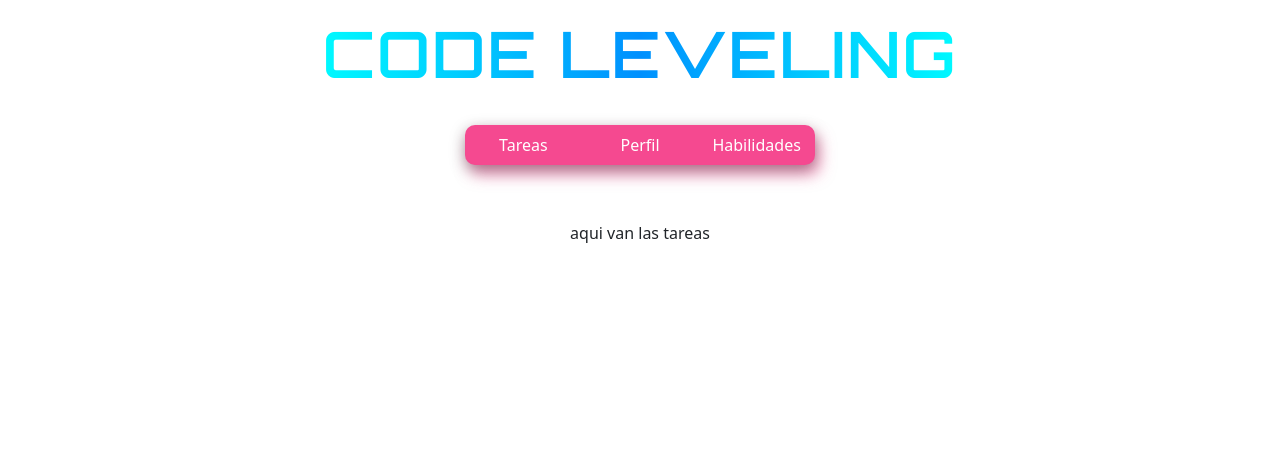
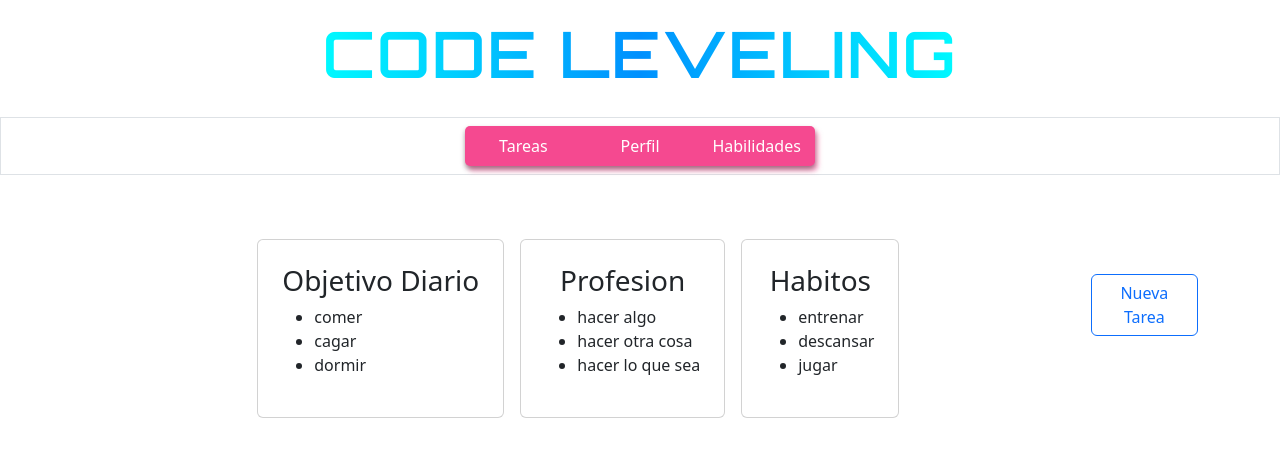
Before and after one commit to R708-0/CodeLeveling, a Flask app: page /tareas in a window 1280 px wide. Shown: the top 457 px of the page. Run offline with Flask 3, Linux system fonts and the light colour scheme.

Commit message:
flask 1.0

```diff
--- a/app.py
+++ b/app.py
@@ -3,7 +3,8 @@ from flask import Flask, render_template
 app = Flask(__name__)
 
 @app.route("/")
-def hola():
+def perfil():
+
     return render_template("perfil.html")
 
 @app.route("/tareas")
--- a/static/css/style.css
+++ b/static/css/style.css
@@ -11,13 +11,13 @@
   padding: 0 1rem;
   line-height: 1.2;
 }
-
-
 .container{
   display: flex;
   justify-content: center;
   align-items: center;
 }
+
+/* botones en barra de nav */
 .button-container {
   display: flex;
   background-color: rgba(245, 73, 144);
@@ -25,9 +25,9 @@
   height: 40px;
   align-items: center;
   justify-content: space-around;
-  border-radius: 10px;
-  box-shadow: rgba(0, 0, 0, 0.35) 0px 5px 15px,
-        rgba(245, 73, 144, 0.5) 5px 10px 15px;
+  border-radius: 5px;
+  box-shadow: rgba(0, 0, 0, 0.35) 0px 3px 5px,
+        rgba(245, 73, 144, 0.5) 3px 5px 5px;
 
 }
 .button {
@@ -48,6 +48,8 @@
 .button:hover {
   transform: translateY(-3px);
 }
+
+/* tarjetas */
 .mb-0{
   font-family:'Rajdhani','Orbitron', sans-serif;
   font-weight: bold;
@@ -61,3 +63,26 @@
   font-weight: bold;
   color:#011f35;
 }
+
+/* personalizar tarjetas, botones */
+
+.card-p {
+  transition: transform 0.3s ease, box-shadow 0.3s ease;
+}
+.card-p:hover{
+  transform: scale(1.001);
+  box-shadow: 0.3rem 0 0.5rem rgba(0, 0, 0, 0.2);
+}
+.animate-bar{
+  transition: width 1s ease-in-out;
+}
+.btn-p{
+  transition: transform 0.2s ease, box-shadow 0.2s ease;
+}
+.btn-p:hover{
+  background-color:rgba(245, 73, 144);
+  border-color:rgba(245, 73, 144);
+  transform: scale(1.05);
+  box-shadow: rgba(0, 0, 0, 0.35) 0px 3px 5px,
+        rgba(245, 73, 144, 0.5) 3px 5px 5px;
+}
--- a/templates/layout.html
+++ b/templates/layout.html
@@ -6,6 +6,7 @@
         <meta name="viewport" content="initial-scale=1, width=device-width">
         <!-- bootstrap js para el navbar y responsive-->
         <link href="https://cdn.jsdelivr.net/npm/bootstrap@5.3.3/dist/css/bootstrap.min.css" rel="stylesheet" integrity="sha384-QWTKZyjpPEjISv5WaRU9OFeRpok6YctnYmDr5pNlyT2bRjXh0JMhjY6hW+ALEwIH" crossorigin="anonymous">
+        <link rel="stylesheet" href="https://cdnjs.cloudflare.com/ajax/libs/font-awesome/6.5.0/css/all.min.css">
         <script src="https://cdn.jsdelivr.net/npm/bootstrap@5.3.3/dist/js/bootstrap.bundle.min.js" integrity="sha384-YvpcrYf0tY3lHB60NNkmXc5s9fDVZLESaAA55NDzOxhy9GkcIdslK1eN7N6jIeHz" crossorigin="anonymous"></script>
 
         <link href="/static/css/style.css" rel="stylesheet">
@@ -19,7 +20,7 @@
                 <h1 class="title">Code Leveling</h1>
             </div>
         </header>
-        <nav class="navbar navbar-expand-md">
+        <nav class="navbar navbar-expand-md border">
             <div class="container justify-content-center">
                 <div class="button-container">
                     <button class="button">
@@ -34,7 +35,7 @@
                 </div>
             </div>
         </nav>
-        <main class="container my-5">
+        <main class="container my-3">
                 {% block body %}{% endblock %}
         </main>
         <footer>
--- a/templates/tareas.html
+++ b/templates/tareas.html
@@ -5,5 +5,33 @@
 {% endblock %}
 
 {% block body %}
-    aqui van las tareas
+    <div class="container mt-5">
+        <div class="card card-p me-3 p-4">
+            <h3 class="text-center">Objetivo Diario</h3>
+            <ul>
+                <li>comer</li>
+                <li>cagar</li>
+                <li>dormir</li>
+            </ul>
+        </div>
+        <div class="card card-p me-3 p-4">
+            <h3 class="text-center">Profesion</h3>
+            <ul>
+                <li>hacer algo</li>
+                <li>hacer otra cosa</li>
+                <li>hacer lo que sea</li>
+            </ul>
+        </div>
+        <div class="card card-p me-3 p-4">
+            <h3 class="text-center">Habitos</h3>
+            <ul>
+                <li>entrenar</li>
+                <li>descansar</li>
+                <li>jugar</li>
+            </ul>
+        </div>
+    </div>
+    <div class="justify-content-end">
+            <button class="btn btn-outline-primary btn-p">Nueva Tarea</button>
+    </div>
 {% endblock %}
```
Also changed, not shown: templates/perfil.html (+10 -10 lines), leveling.db (added).
